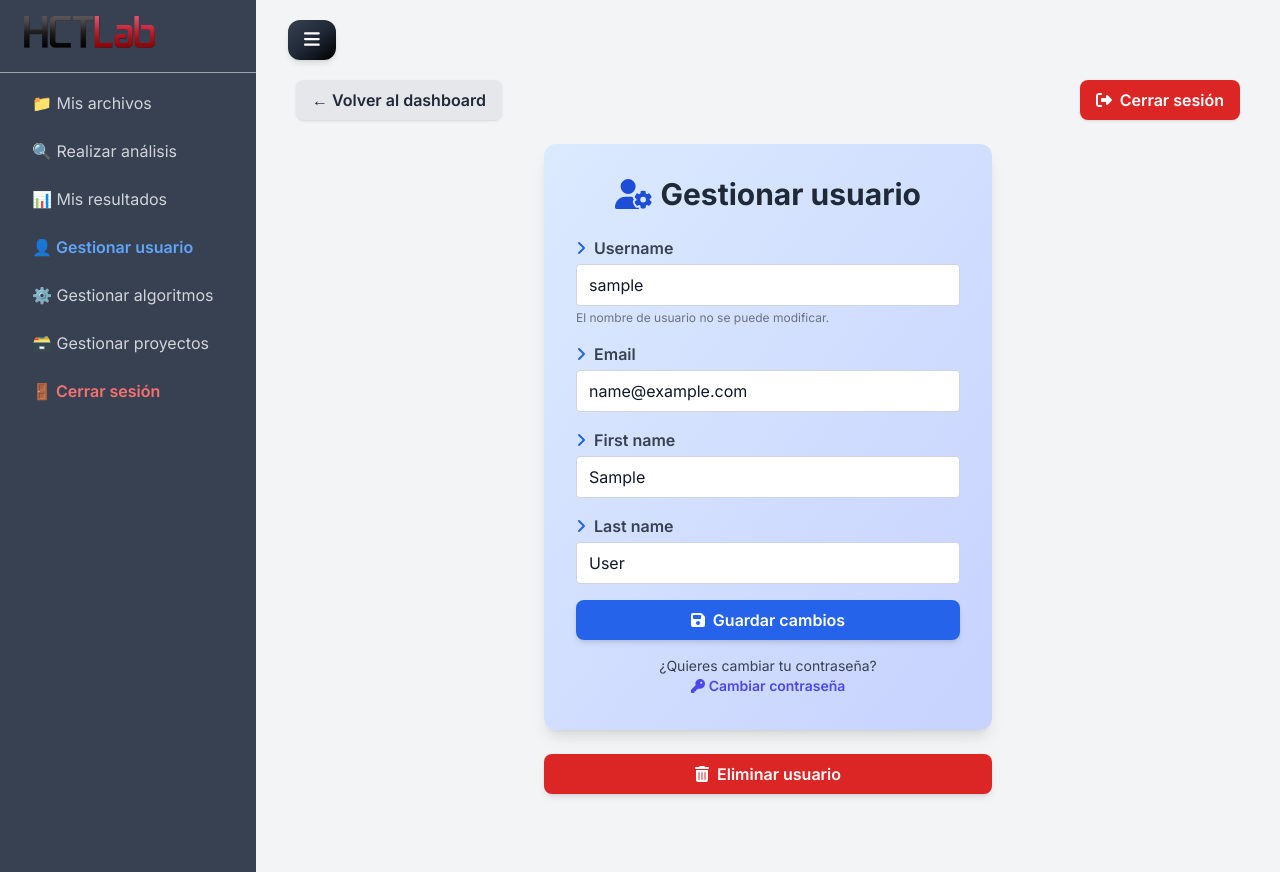
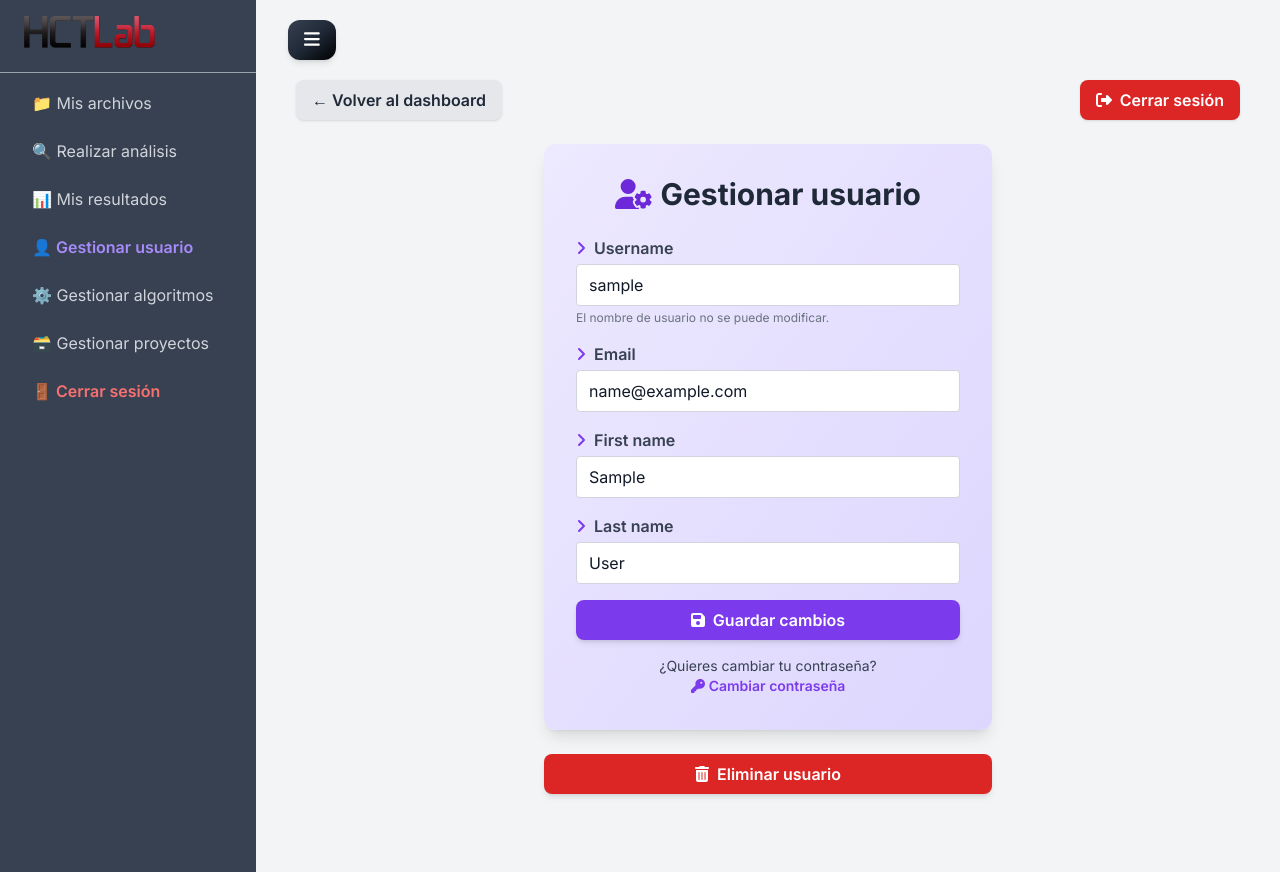
Before and after one commit to rubengm4/TFG, a Django app: page /accounts/manage/ in a window 1280 px wide. Run offline with Django 4.2, Linux system fonts and the light colour scheme; the visitor is signed in with stand-in values (Sample User, id 1); data that the repository does not hold is empty; parts of the project's set-up code (start-up, migrations or seed data) failed here and were passed over; some libraries are stand-ins or nearby versions.

Commit message:
Gestionar Usuario menu to violet from blue

```diff
--- a/algovision/templates/accounts/dashboard.html
+++ b/algovision/templates/accounts/dashboard.html
@@ -64,7 +64,7 @@
   <div class="w-full flex justify-between items-center">
     <div class="flex space-x-2">
       <a href="{% url 'accounts:manage_user' %}"
-        class="inline-flex items-center bg-blue-600 hover:bg-blue-700 text-white font-semibold py-2 px-4 rounded-lg transition-all shadow">
+        class="inline-flex items-center bg-violet-600 hover:bg-violet-700 text-white font-semibold py-2 px-4 rounded-lg transition-all shadow">
         <i class="fas fa-user-cog mr-2"></i> Gestionar usuario
       </a>
 
--- a/algovision/templates/accounts/manage_user.html
+++ b/algovision/templates/accounts/manage_user.html
@@ -28,7 +28,7 @@
     </li>
     <li>
       <a href="{% url 'accounts:manage_user' %}"
-         class="block py-2.5 px-4 rounded-lg transition-all text-blue-400 hover:bg-gray-800 hover:text-blue-500 font-semibold">
+         class="block py-2.5 px-4 rounded-lg transition-all text-violet-400 hover:bg-gray-800 hover:text-violet-500 font-semibold">
         👤 Gestionar usuario
       </a>
     </li>
@@ -72,10 +72,10 @@
   </div>
 
   <!-- Card -->
-  <div class="bg-gradient-to-br from-blue-100 to-indigo-200 rounded-xl shadow-lg p-8 w-full max-w-md transition-all hover:shadow-indigo-300/50 hover:scale-[1.01]">
+  <div class="bg-gradient-to-br from-violet-100 to-violet-200 rounded-xl shadow-lg p-8 w-full max-w-md transition-all hover:shadow-indigo-300/50 hover:scale-[1.01]">
 
     <h2 class="text-3xl font-bold text-gray-800 text-center mb-6">
-      <i class="fas fa-user-cog text-blue-700 mr-2"></i>Gestionar usuario
+      <i class="fas fa-user-cog text-violet-700 mr-2"></i>Gestionar usuario
     </h2>
 
     <!-- Messages -->
@@ -105,7 +105,7 @@
       {% for field in form %}
         <div>
           <label for="{{ field.id_for_label }}" class="block text-gray-700 font-semibold mb-1">
-            <i class="fas fa-angle-right text-blue-600 mr-1"></i> {{ field.label }}
+            <i class="fas fa-angle-right text-violet-600 mr-1"></i> {{ field.label }}
           </label>
           {{ field }}
           {% if field.help_text %}
@@ -119,7 +119,7 @@
 
       <!-- Submit -->
       <button type="submit"
-              class="w-full bg-blue-600 hover:bg-blue-700 text-white font-semibold py-2 rounded-lg shadow-md flex items-center justify-center gap-2 transition-all hover:scale-[1.02] hover:shadow-blue-400/60">
+              class="w-full bg-violet-600 hover:bg-violet-700 text-white font-semibold py-2 rounded-lg shadow-md flex items-center justify-center gap-2 transition-all hover:scale-[1.02] hover:shadow-violet-400/60">
         <i class="fas fa-save"></i> Guardar cambios
       </button>
 
@@ -128,7 +128,7 @@
         ¿Quieres cambiar tu contraseña?
         <br>
         <a href="{% url 'accounts:password_change' %}"
-           class="text-indigo-600 hover:text-indigo-700 font-semibold inline-flex items-center gap-1 transition-colors">
+           class="text-violet-600 hover:text-violet-700 font-semibold inline-flex items-center gap-1 transition-colors">
           <i class="fas fa-key"></i> Cambiar contraseña
         </a>
       </p>
@@ -149,7 +149,7 @@
   input[type="email"],
   input[type="checkbox"] {
     @apply w-full px-3 py-2 rounded-lg border border-gray-300 bg-white text-gray-900
-           focus:outline-none focus:ring-2 focus:ring-blue-500 transition-colors;
+           focus:outline-none focus:ring-2 focus:ring-violet-500 transition-colors;
   }
 
   input[readonly] {
@@ -161,7 +161,7 @@
   }
 
   .form-checkbox {
-    @apply w-5 h-5 text-blue-600;
+    @apply w-5 h-5 text-violet-600;
   }
 </style>
 {% endblock %}
```
Also changed, not shown: algovision/templates/accounts/password_change.html (+7 -7 lines).
